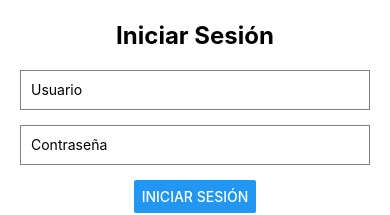
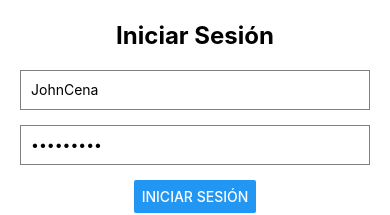
Before and after one commit to StivSerna03/MELI, a React Native app: screen /Login in a window 390 px wide. Shown: the part 319-534 px from the top of the page. Built offline with nearby package versions, Linux system fonts and the light colour scheme.

Commit message:
Segundo commit

```diff
--- a/UI/Home.js
+++ b/UI/Home.js
@@ -1,6 +1,5 @@
 import React from 'react';
 import { View, Text, Button, StyleSheet } from 'react-native';
-
 export default function Home({ navigation }) {
   return (
     <View style={styles.container}>
--- a/UI/LoginScreen.js
+++ b/UI/LoginScreen.js
@@ -2,8 +2,8 @@ import React, { useState } from 'react';
 import { View, Text, TextInput, Button, StyleSheet, Alert } from 'react-native';
 
 export default function LoginScreen({ navigation }) {
-  const [username, setUsername] = useState('');
-  const [password, setPassword] = useState('');
+  const [username, setUsername] = useState('JohnCena');
+  const [password, setPassword] = useState('Passw0rd!');
 
   const validateLogin = () => {
     const passwordRegex = /^(?=.*[A-Z])(?=.*[a-z])(?=.*\d)(?=.*[\W_]).{8,}$/;
--- a/package.json
+++ b/package.json
@@ -15,6 +15,7 @@
     "react": "18.3.1",
     "react-native": "0.75.2",
     "react-native-gesture-handler": "^2.18.1",
+    "react-native-safe-area-context": "^4.10.9",
     "react-native-screens": "^3.34.0"
   },
   "devDependencies": {
```
Also changed, not shown: 1 other file (tests, documents, lock files or other folders).
